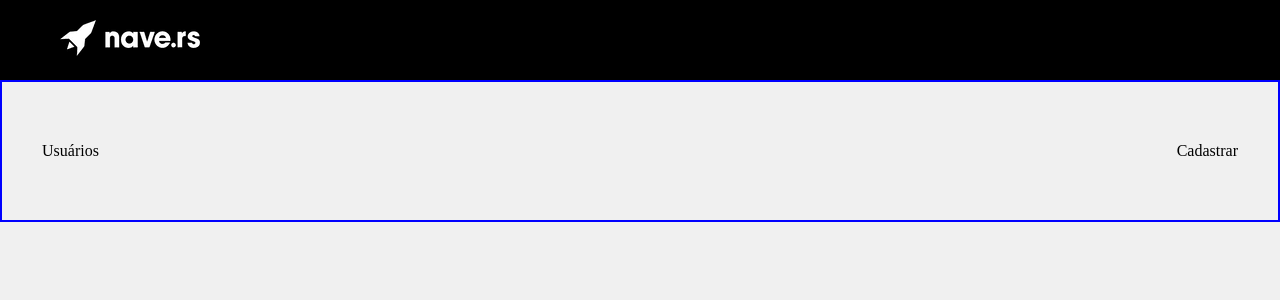
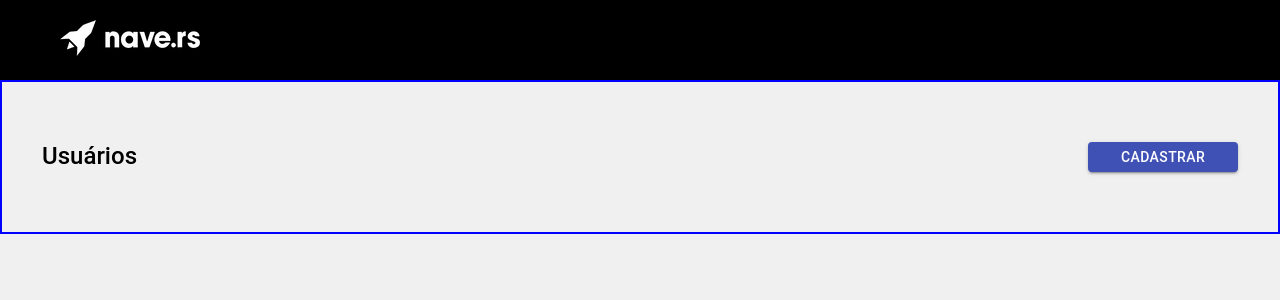
Before and after one commit to luanfv/jobs, a React (Create React App) app: page / in a window 1280 px wide. Shown: the top 300 px of the page. Built offline with nearby package versions, Linux system fonts and the light colour scheme.

Commit message:
Create theme and first style in title and button

```diff
--- a/src/index.js
+++ b/src/index.js
@@ -1,6 +1,7 @@
 import React from 'react'
 import ReactDOM from 'react-dom'
-import './index.css'
+import './theme/index.css'
+import './theme/styled'
 import App from './App'
 
 ReactDOM.render(<App />, document.getElementById('root'))
--- a/src/screens/Home/index.jsx
+++ b/src/screens/Home/index.jsx
@@ -1,5 +1,6 @@
 import React from 'react'
-import {MainStyle, TitleListStyle, ButtonListStyle} from './style'
+import {MainStyle, TitleListStyle} from './style'
+import {ButtonStyle} from '../../theme/styled'
 import Header from './../../components/Header'
 
 export default () => (
@@ -9,9 +10,9 @@ export default () => (
             <TitleListStyle>
                 Usuários
             </TitleListStyle>
-            <ButtonListStyle>
+            <ButtonStyle variant="contained" color="primary">
                 Cadastrar
-            </ButtonListStyle>
+            </ButtonStyle>
         </MainStyle>
     </div>
 )
--- a/src/screens/Home/style.jsx
+++ b/src/screens/Home/style.jsx
@@ -8,10 +8,12 @@ export const MainStyle = styled.main`
     justify-content: space-between;
 `
 
-export const TitleListStyle = styled.div`
+export const TitleListStyle = styled.h4`
+    font-family: Roboto;
+    font-style: normal;
+    font-weight: 500;
+    font-size: 24px;
+    line-height: 28px;
 
+    color: #000000;
 `
-
-export const ButtonListStyle = styled.div`
-
-`
--- /dev/null
+++ b/src/theme/styled.jsx
@@ -0,0 +1,9 @@
+import styled from 'styled-components'
+import Button from '@material-ui/core/Button'
+
+export const ButtonStyle = styled(Button)`
+    && {
+        height: 30px;
+        width: 150px;
+    }
+`
```
Also changed, not shown: src/theme/index.css (renamed from src/index.css).
